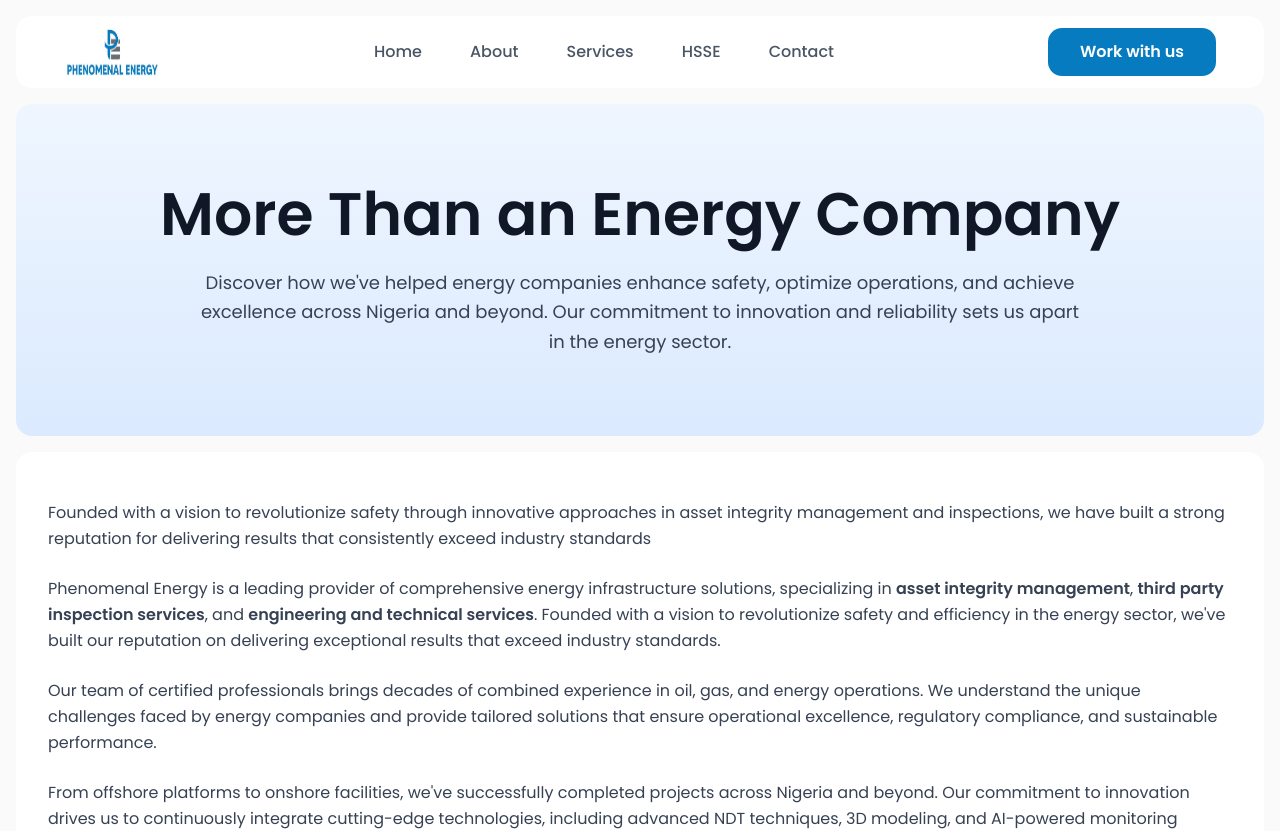
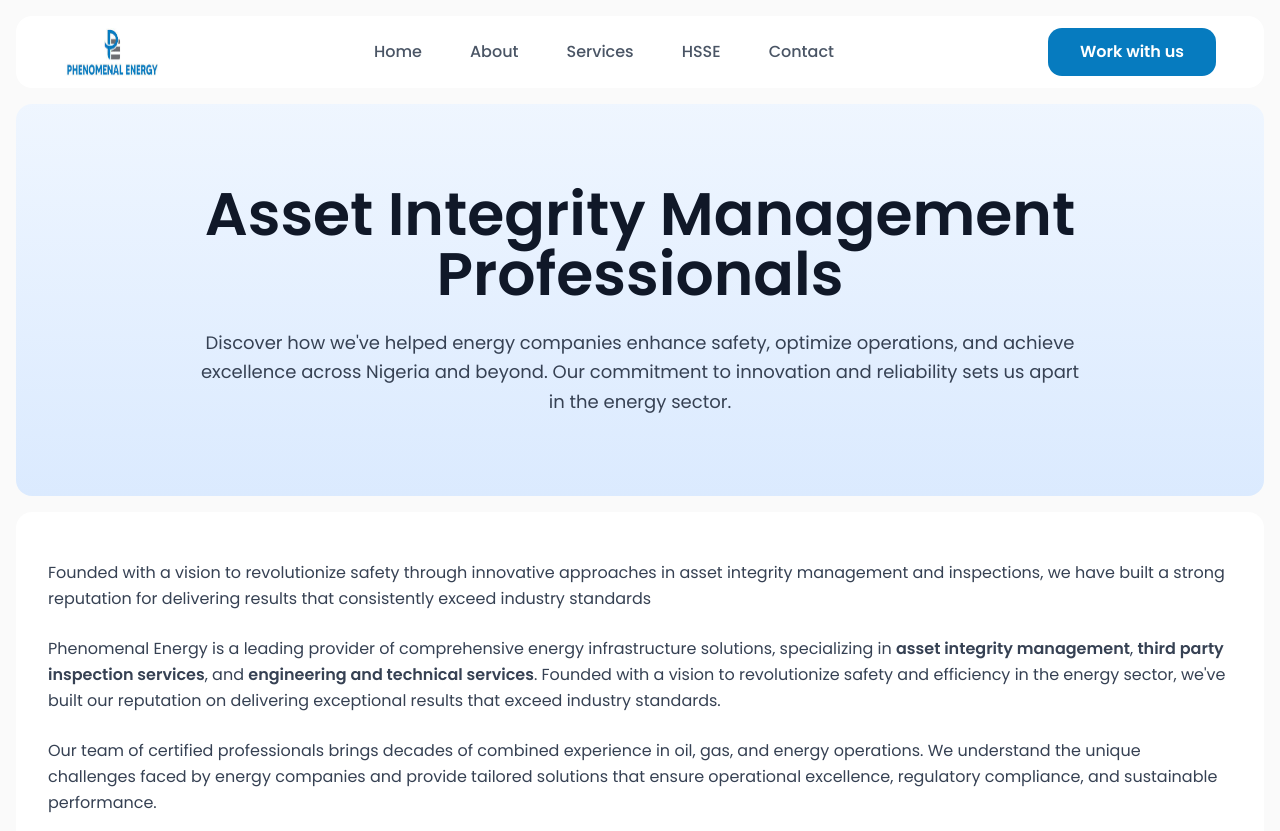
Before and after one commit to RalphFred/phenomenal-energies, a Next.js app: page /about in a window 1280 px wide. Shown: the top 831 px of the page. Built offline with nearby package versions, Linux system fonts and the light colour scheme.

Commit message:
feat: update description in metadata and AboutHero component for consistency

```diff
--- a/src/app/layout.tsx
+++ b/src/app/layout.tsx
@@ -12,7 +12,7 @@
 
 export const metadata: Metadata = {
   title: "Phenomenal Energy",
-  description: "Trusted Solutions for Oil, Gas & Beyond.",
+  description: "Asset Integrity Management Professionals",
 };
 
 export default function RootLayout({
--- a/src/components/shared/AboutHero.tsx
+++ b/src/components/shared/AboutHero.tsx
@@ -5,7 +5,7 @@
     <section className="relative bg-gradient-to-b from-blue-50 to-blue-100 rounded-2xl py-20 px-4 lg:px-8 overflow-hidden">
       <div className="text-center">
         <h1 className="text-4xl lg:text-6xl font-semibold text-gray-900 mb-6">
-          More Than an Energy Company
+          Asset Integrity Management Professionals
         </h1>
         <p className="lg:text-lg text-gray-700 leading-relaxed max-w-4xl mx-auto">
           Discover how we&apos;ve helped energy companies enhance safety, optimize operations,
```
